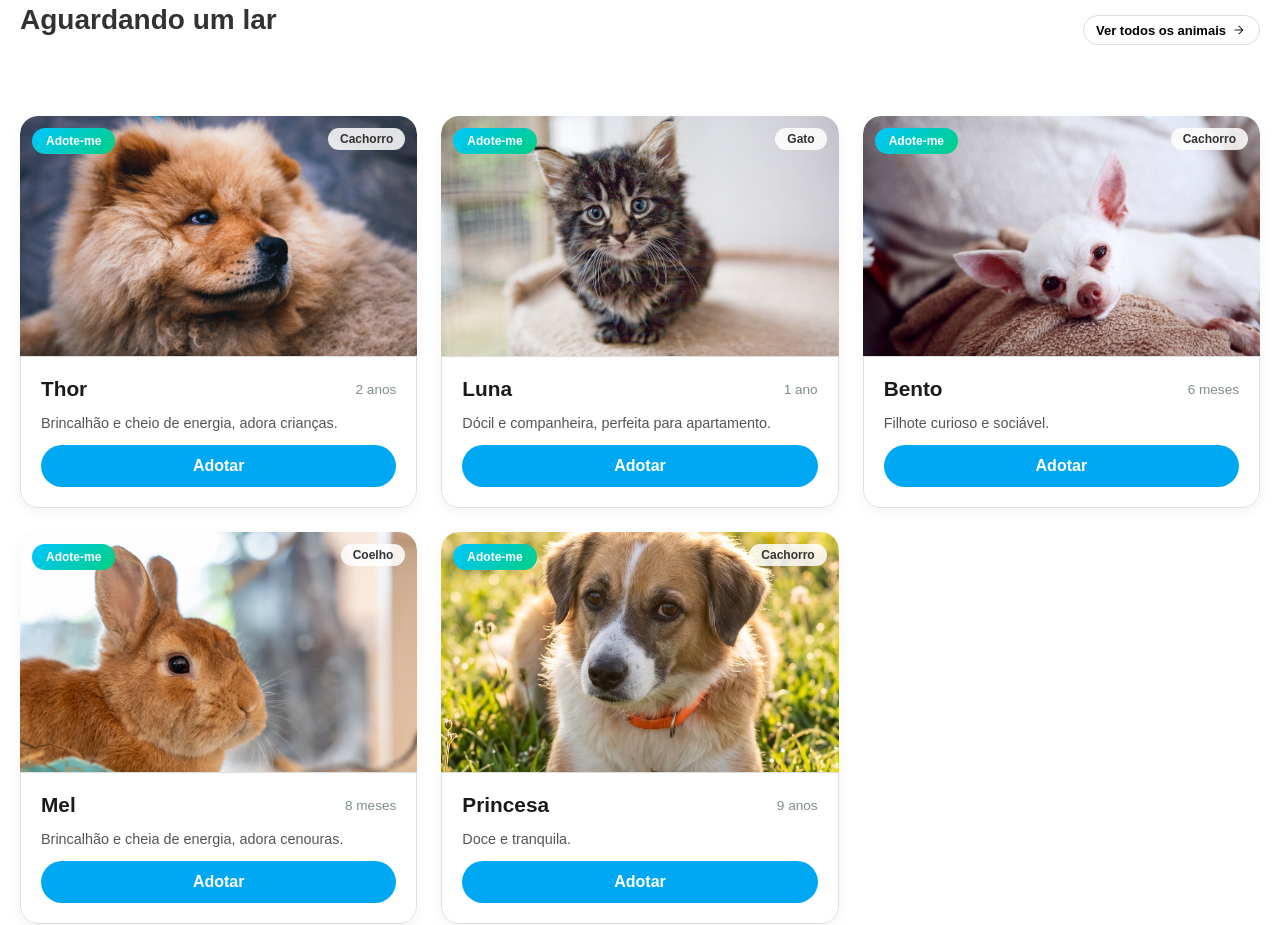
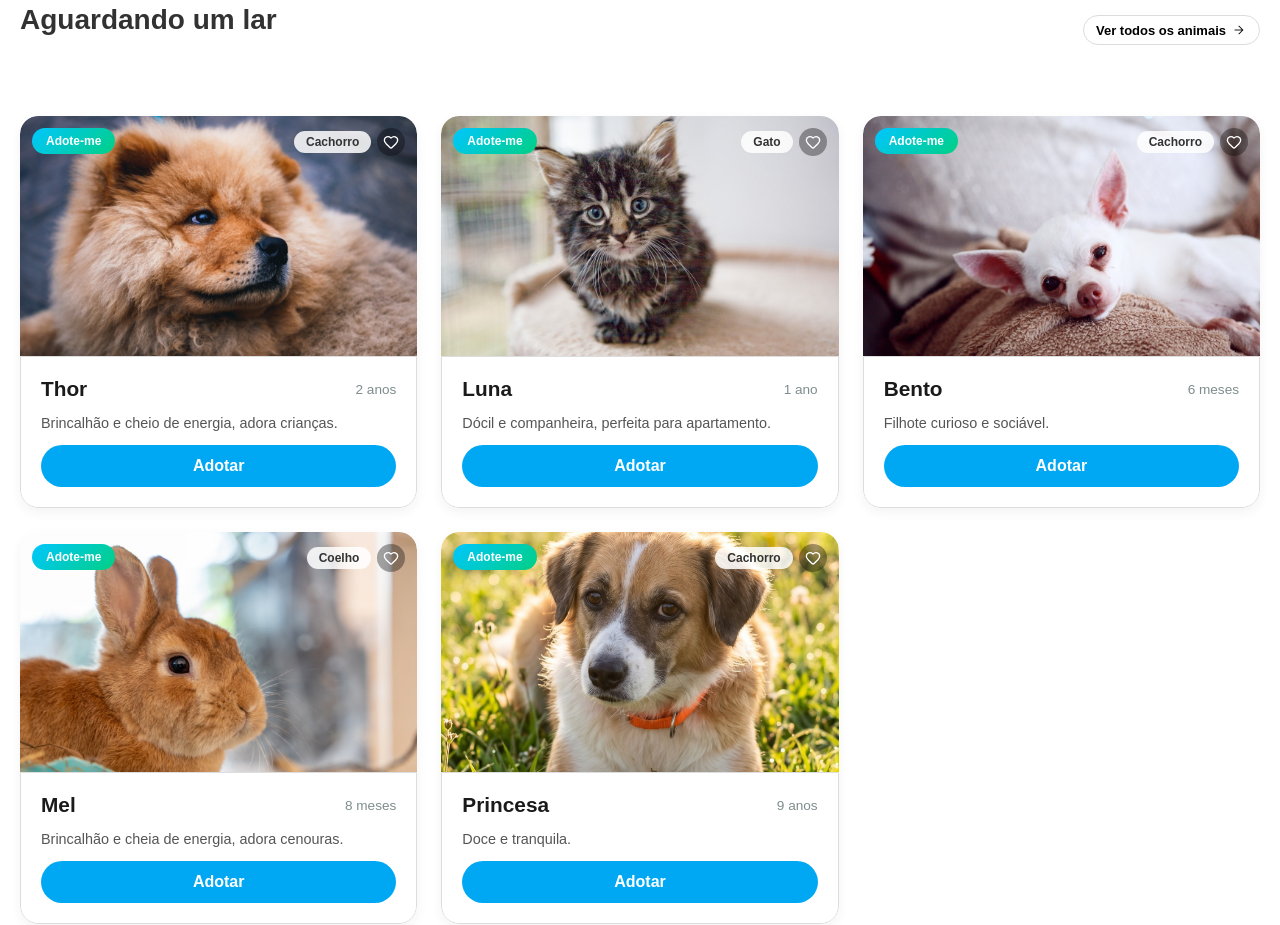
Before and after one commit to BrunoGomes13/ONG-Nova-Jornada, a React (Create React App) app: page / in a window 1280 px wide. Shown: the part 1540-2465 px from the top of the page. Built offline with nearby package versions, Linux system fonts and the light colour scheme.

Commit message:
feat: adiciona funcionalidade do botão heart nos cards simples e integração com cards de detalhes

```diff
--- a/src/components/cardAnimals/CardAnimals.css
+++ b/src/components/cardAnimals/CardAnimals.css
@@ -42,17 +42,36 @@
     z-index: 2;
 }
 
-.tag-especie {
+.tag-especie-wrapper {
     position: absolute;
     top: 12px;
     right: 12px;
+    display: flex;
+    align-items: center;
+    gap: 6px;
+    z-index: 3;
+}
+
+.tag-especie {
     background-color: rgba(255, 255, 255, 0.85);
     color: #333;
     padding: 4px 12px;
     border-radius: 20px;
     font-size: 0.75rem;
     font-weight: 600;
-    z-index: 2;
+}
+
+.btn-favorito {
+    background: rgba(0, 0, 0, 0.35);
+    border: none;
+    border-radius: 50%;
+    width: 28px;
+    height: 28px;
+    display: flex;
+    align-items: center;
+    justify-content: center;
+    cursor: pointer;
+    padding: 0;
 }
 
 #card-animals .card-conteudo {
--- a/src/components/cardAnimals/CardAnimals.js
+++ b/src/components/cardAnimals/CardAnimals.js
@@ -1,5 +1,6 @@
 import { useNavigate } from 'react-router-dom';
-import { useEffect } from 'react';
+import { useEffect, useState } from 'react';
+import { Heart } from 'lucide-react';
 import animais from "../../data/animais.json";
 import "./CardAnimals.css";
 
@@ -11,6 +12,18 @@ function getImagem(nomeArquivo) {
 // Componente responsável por exibir a grade de cards dos animais disponíveis para adoção.
 function CardAnimals({ filtro = "Todos", pesquisa = "", limite }) {
   const navigate = useNavigate();
+
+  // Lê os favoritos salvos no localStorage ao iniciar o componente.
+  const [favoritos, setFavoritos] = useState(() =>
+  JSON.parse(localStorage.getItem('favoritos') || '[]')
+  );
+
+// Adiciona ou remove um animal dos favoritos, atualizando o estado e o localStorage.
+function toggleFavorito(id) {
+const novo = favoritos.includes(id) ? favoritos.filter((f) => f !== id) : [...favoritos, id];
+localStorage.setItem('favoritos', JSON.stringify(novo));
+setFavoritos(novo);
+}
 
   const animaisFiltrados = animais.filter((animal) => {
     const matchesFiltro = filtro === "Todos" || animal.especie === filtro;
@@ -31,14 +44,29 @@ function CardAnimals({ filtro = "Todos", pesquisa = "", limite }) {
 
     /* Percorre os animais filtrados e renderiza um card para cada um. O "key" com o id único é obrigatório para o React identificar cada item da lista */
     <div className="cards-grid" id="card-animals">
-      {animaisParaExibir.map((animal) => (
+      {animaisParaExibir.map((animal) => {
+        const isFavorito = favoritos.includes(animal.id);
+
+        return (
           <div key={animal.id} className="card">
 
-          <div className="tag-adote">
-            Adote-me
+          <div className="tag-adote">Adote-me</div>
+
+          <div className="tag-especie-wrapper">
+            <div className="tag-especie">{animal.especie}</div>
+            <button className="btn-favorito" onClick={(e) => {
+                e.stopPropagation();
+                toggleFavorito(animal.id);
+              }}>
+
+              <Heart
+                size={16}
+                fill={isFavorito ? "#e74c3c" : "transparent"}
+                color={isFavorito ? "#e74c3c" : "#ffffff"}
+              />
+            </button>
+
           </div>
-
-          <div className="tag-especie">{animal.especie}</div>
 
           <div className="img-wrapper">
             <img src={getImagem(animal.img)} alt={"Foto de " + animal.nome} />
@@ -47,10 +75,7 @@ function CardAnimals({ filtro = "Todos", pesquisa = "", limite }) {
             <div className="card-conteudo">
               <h3>{animal.nome}</h3>
               <p className="idade-animal">{animal.idade}</p>
-
               <p className="descricao-animal">{animal.desc}</p>
-
-            {/* Ao clicar, navega para a página de detalhes passando o id do animal na URL */}
               <button
                 className="btn-adotar-animal"
                 type="button"
@@ -61,7 +86,8 @@ function CardAnimals({ filtro = "Todos", pesquisa = "", limite }) {
             </div>
 
           </div>
-      ))}
+        );
+      })}
 
       {/* Mensagem apresentada quando não encontra nenhum animal*/}
       {animaisFiltrados.length === 0 && (
--- a/src/components/cardAnimals/DetalheAnimal.jsx
+++ b/src/components/cardAnimals/DetalheAnimal.jsx
@@ -18,7 +18,19 @@ function DetalheAnimal() {
   const animal = animais.find((a) => a.id === Number(id));
 
   // Atualiza o estado de interesse
-  const [interesse, setInteresse] = useState(false);
+  const [interesse, setInteresse] = useState(() => {
+  const salvo = JSON.parse(localStorage.getItem('favoritos') || '[]');
+  return salvo.includes(animal.id);
+});
+
+function toggleFavorito() {
+  const salvo = JSON.parse(localStorage.getItem('favoritos') || '[]');
+  const novo = interesse
+    ? salvo.filter((id) => id !== animal.id)
+    : [...salvo, animal.id];
+  localStorage.setItem('favoritos', JSON.stringify(novo));
+  setInteresse(!interesse);
+}
 
 // Funcao que prepara o email para enviar pelo app do usuario.
 function handleEnviar() {
@@ -66,7 +78,7 @@ function handleEnviar() {
             {/* Botao coração (Tenho interesse) */}
             <button
               className={`btn-coracao ${interesse ? "ativo" : ""}`}
-              onClick={() => setInteresse((prev) => !prev)}
+              onClick={() => toggleFavorito()}
               aria-label={interesse ? "Remover interesse" : "Adicionar interesse"}
             >
               <Heart
@@ -112,7 +124,7 @@ function handleEnviar() {
             <div className="detalhe-actions">
               <button
                 className="btn-interesse"
-                onClick={() => setInteresse(true)}
+                onClick={() => toggleFavorito()}
               >
                 Tenho interesse
               </button>
```
Lines whose indentation alone changed are shown as unchanged.
